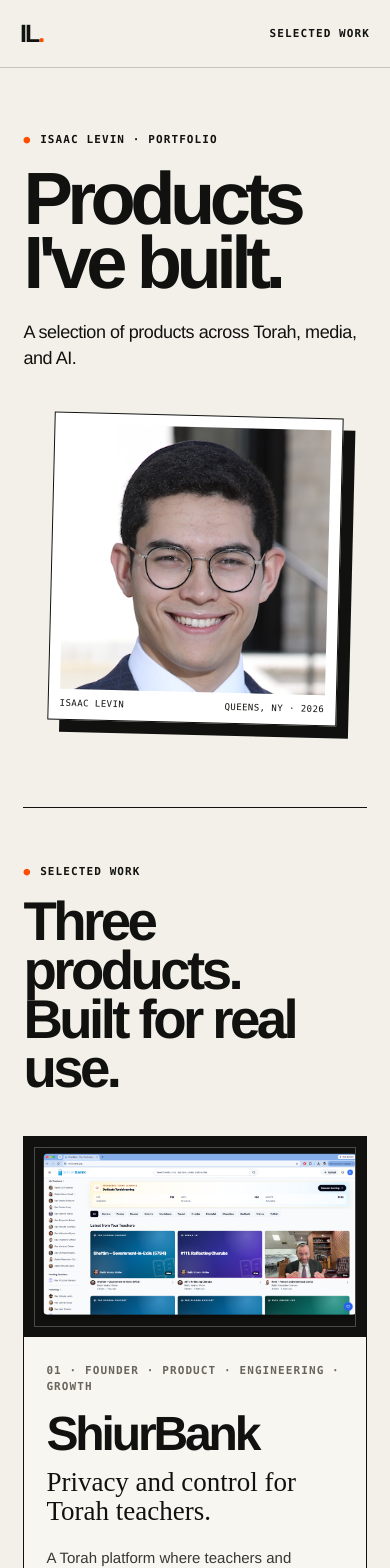
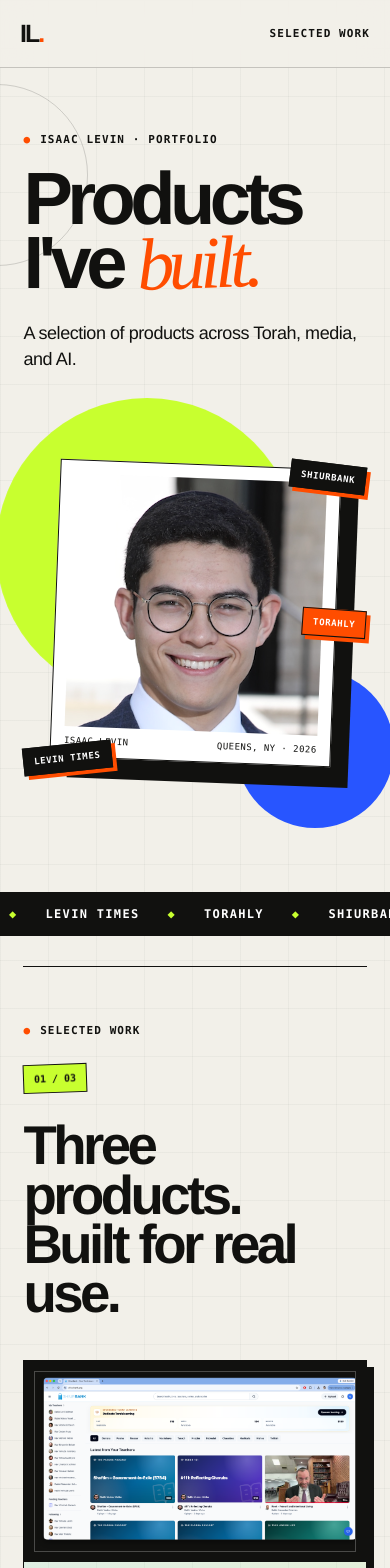
Before and after one commit to ilevin1/MyPortfolio, a React (Vite) app: page / in a window 390 px wide. Shown: the top 1568 px of the page. Built offline with nearby package versions, Linux system fonts and the light colour scheme.

Commit message:
Restore visual personality to compact portfolio

```diff
--- a/src/App.tsx
+++ b/src/App.tsx
@@ -34,10 +34,13 @@ export default function Home() {
       <section className="intro" id="top">
         <div className="intro-copy">
           <p className="eyebrow">Isaac Levin · Portfolio</p>
-          <h1>Products I&apos;ve built.</h1>
+          <h1>Products I&apos;ve <em>built.</em></h1>
           <p>A selection of products across Torah, media, and AI.</p>
         </div>
 
+        <div className="portrait-stage">
+          <span className="portrait-shape shape-acid" aria-hidden="true" />
+          <span className="portrait-shape shape-blue" aria-hidden="true" />
           <figure className="portrait">
             <img src="/isaac-levin.png" alt="Isaac Levin" />
             <figcaption>
@@ -45,11 +48,29 @@ export default function Home() {
               <span>Queens, NY · 2026</span>
             </figcaption>
           </figure>
+          <span className="project-sticker sticker-one">ShiurBank</span>
+          <span className="project-sticker sticker-two">Levin Times</span>
+          <span className="project-sticker sticker-three">Torahly</span>
+        </div>
       </section>
+
+      <div className="project-marquee" aria-label="Featured projects">
+        <div className="marquee-track">
+          <span>ShiurBank</span><i>◆</i>
+          <span>Levin Times</span><i>◆</i>
+          <span>Torahly</span><i>◆</i>
+          <span>ShiurBank</span><i>◆</i>
+          <span>Levin Times</span><i>◆</i>
+          <span>Torahly</span><i>◆</i>
+        </div>
+      </div>
 
       <section className="work" id="work" aria-labelledby="work-title">
         <div className="work-heading">
+          <div>
             <p className="section-kicker">Selected work</p>
+            <span className="work-count">01 / 03</span>
+          </div>
           <h2 id="work-title">Three products.<br />Built for real use.</h2>
         </div>
 
--- a/src/styles.css
+++ b/src/styles.css
@@ -17,6 +17,10 @@ body {
   color: var(--ink);
   font-family: var(--font-sans);
   overflow-x: clip;
+  background-image:
+    linear-gradient(rgba(17, 17, 15, .035) 1px, transparent 1px),
+    linear-gradient(90deg, rgba(17, 17, 15, .035) 1px, transparent 1px);
+  background-size: 48px 48px;
 }
 a { color: inherit; text-decoration: none; touch-action: manipulation; }
 img { display: block; max-width: 100%; }
@@ -30,6 +34,8 @@ img { display: block; max-width: 100%; }
   align-items: center;
   justify-content: space-between;
   border-bottom: 1px solid rgba(17, 17, 15, .2);
+  background: rgba(242, 240, 233, .88);
+  backdrop-filter: blur(14px);
 }
 .monogram {
   min-width: 44px;
@@ -48,7 +54,19 @@ img { display: block; max-width: 100%; }
   font: 700 11px var(--font-mono);
   letter-spacing: .1em;
   text-transform: uppercase;
+  position: relative;
 }
+.header-link::after {
+  content: "";
+  position: absolute;
+  left: 0;
+  right: 100%;
+  bottom: 6px;
+  height: 2px;
+  background: var(--orange);
+  transition: right .25s ease;
+}
+.header-link:hover::after { right: 0; }
 
 .intro {
   max-width: 1500px;
@@ -58,6 +76,22 @@ img { display: block; max-width: 100%; }
   grid-template-columns: minmax(0, 1.15fr) minmax(280px, .55fr);
   align-items: center;
   gap: clamp(48px, 9vw, 140px);
+  min-height: min(820px, calc(100vh - 78px));
+  position: relative;
+  isolation: isolate;
+}
+.intro::before {
+  content: "";
+  position: absolute;
+  width: 46vw;
+  height: 46vw;
+  max-width: 680px;
+  max-height: 680px;
+  left: -24vw;
+  top: 2%;
+  border: 1px solid rgba(17, 17, 15, .16);
+  border-radius: 50%;
+  z-index: -1;
 }
 .eyebrow,
 .section-kicker,
@@ -80,6 +114,13 @@ img { display: block; max-width: 100%; }
   line-height: .86;
   letter-spacing: -.075em;
 }
+.intro h1 em {
+  display: inline-block;
+  color: var(--orange);
+  font-family: Iowan Old Style, Baskerville, Times New Roman, serif;
+  font-weight: 400;
+  transform: rotate(-2deg);
+}
 .intro-copy > p:last-child {
   max-width: 680px;
   margin: 0;
@@ -87,14 +128,28 @@ img { display: block; max-width: 100%; }
   line-height: 1.45;
   letter-spacing: -.025em;
 }
+.portrait-stage {
+  min-height: 520px;
+  display: grid;
+  place-items: center;
+  position: relative;
+  isolation: isolate;
+}
 .portrait {
   width: min(100%, 390px);
   margin: 0;
-  padding: 11px;
+  padding: 13px 13px 11px;
   background: white;
   border: 1px solid var(--ink);
-  box-shadow: 12px 12px 0 var(--ink);
-  transform: rotate(1.4deg);
+  box-shadow: 18px 20px 0 var(--ink);
+  transform: rotate(2.2deg);
+  position: relative;
+  z-index: 2;
+  transition: transform .35s ease, box-shadow .35s ease;
+}
+.portrait:hover {
+  transform: rotate(-1deg) translateY(-6px);
+  box-shadow: 22px 26px 0 var(--orange);
 }
 .portrait img {
   width: 100%;
@@ -111,6 +166,67 @@ img { display: block; max-width: 100%; }
   letter-spacing: .05em;
   text-transform: uppercase;
 }
+.portrait-shape {
+  position: absolute;
+  border-radius: 50%;
+  z-index: -1;
+}
+.shape-acid {
+  width: 88%;
+  aspect-ratio: 1;
+  top: 0;
+  left: -8%;
+  background: var(--acid);
+  animation: breathe 6s ease-in-out infinite;
+}
+.shape-blue {
+  width: 46%;
+  aspect-ratio: 1;
+  right: -8%;
+  bottom: 0;
+  background: var(--blue);
+}
+.project-sticker {
+  position: absolute;
+  z-index: 3;
+  padding: 8px 10px;
+  border: 1px solid var(--ink);
+  background: var(--ink);
+  color: white;
+  box-shadow: 4px 4px 0 var(--orange);
+  font: 700 9px var(--font-mono);
+  letter-spacing: .07em;
+  text-transform: uppercase;
+}
+.sticker-one { right: -5%; top: 15%; transform: rotate(7deg); }
+.sticker-two { left: -8%; bottom: 13%; transform: rotate(-6deg); }
+.sticker-three {
+  right: -7%;
+  top: 49%;
+  background: var(--orange);
+  transform: rotate(4deg);
+}
+
+.project-marquee {
+  width: 102%;
+  margin-left: -1%;
+  overflow: hidden;
+  padding: 15px 0;
+  background: var(--ink);
+  color: white;
+  transform: rotate(-1deg);
+}
+.marquee-track {
+  width: max-content;
+  display: flex;
+  align-items: center;
+  gap: 28px;
+  animation: ticker 26s linear infinite;
+  font: 800 12px var(--font-mono);
+  letter-spacing: .11em;
+  text-transform: uppercase;
+}
+.marquee-track i { color: var(--acid); font-style: normal; }
 
 .work {
   max-width: 1500px;
@@ -120,9 +236,22 @@ img { display: block; max-width: 100%; }
 .work-heading {
   padding: 70px 0 58px;
   border-top: 1px solid var(--ink);
+  display: grid;
+  grid-template-columns: .35fr 1fr;
+  align-items: end;
+  gap: 40px;
+}
+.work-heading > div { align-self: stretch; display: flex; flex-direction: column; justify-content: space-between; }
+.work-count {
+  width: max-content;
+  padding: 8px 10px;
+  background: var(--acid);
+  border: 1px solid var(--ink);
+  font: 700 10px var(--font-mono);
+  transform: rotate(-2deg);
 }
 .work-heading h2 {
-  margin: 18px 0 0;
+  margin: 0;
   font-size: clamp(50px, 6.8vw, 100px);
   line-height: .9;
   letter-spacing: -.065em;
@@ -135,14 +264,21 @@ img { display: block; max-width: 100%; }
 .project-card {
   min-width: 0;
   background: rgba(255, 255, 255, .35);
-  border: 1px solid var(--ink);
+  border: 1.5px solid var(--ink);
   display: flex;
   flex-direction: column;
+  box-shadow: 10px 10px 0 var(--ink);
+  transition: transform .3s ease, box-shadow .3s ease;
+}
+.project-card:hover {
+  transform: translate(-4px, -5px);
+  box-shadow: 16px 17px 0 var(--ink);
 }
 .project-featured {
   grid-column: 1 / -1;
   display: grid;
   grid-template-columns: minmax(0, 1.28fr) minmax(300px, .72fr);
+  background: linear-gradient(135deg, rgba(32, 214, 208, .11), rgba(200, 255, 47, .15));
 }
 .project-media {
   min-width: 0;
@@ -157,10 +293,22 @@ img { display: block; max-width: 100%; }
   object-fit: cover;
   object-position: top left;
   border: 1px solid rgba(255, 255, 255, .24);
+  transition: transform .45s cubic-bezier(.2, .8, .2, 1);
 }
+.project-card:hover .project-media img { transform: scale(1.018); }
 .project-featured .project-media img { min-height: 510px; }
+.levin-card {
+  transform: rotate(-.45deg);
+  background: rgba(153, 20, 31, .055);
+}
+.torahly-card {
+  transform: rotate(.45deg);
+  background: rgba(21, 123, 131, .06);
+}
 .levin-card .project-media { background: #99141f; }
 .torahly-card .project-media { background: #157b83; }
+.levin-card:hover { transform: rotate(0) translate(-4px, -5px); }
+.torahly-card:hover { transform: rotate(0) translate(-4px, -5px); }
 .project-copy {
   padding: clamp(26px, 3.5vw, 52px);
   display: flex;
@@ -168,6 +316,9 @@ img { display: block; max-width: 100%; }
   align-items: flex-start;
 }
 .project-label { color: var(--muted); }
+.shiurbank-card .project-label { color: #087b78; }
+.levin-card .project-label { color: #891923; }
+.torahly-card .project-label { color: #14747b; }
 .project-copy h3 {
   margin: 18px 0 12px;
   font-size: clamp(44px, 5vw, 76px);
@@ -213,6 +364,7 @@ img { display: block; max-width: 100%; }
   align-items: center;
   gap: 10px;
   font-weight: 800;
+  border-bottom: 2px solid var(--ink);
 }
 .arrow-icon {
   width: 13px;
@@ -259,6 +411,19 @@ footer {
 footer p { margin: 0; }
 footer a { min-height: 44px; display: inline-flex; align-items: center; }
 
+@keyframes ticker {
+  to { transform: translateX(-50%); }
+}
+@keyframes breathe {
+  50% { transform: scale(1.045) translate(7px, -5px); }
+}
+@keyframes enter {
+  from { opacity: 0; transform: translateY(22px); }
+  to { opacity: 1; transform: none; }
+}
+.intro-copy, .portrait-stage { animation: enter .7s both cubic-bezier(.2, .8, .2, 1); }
+.portrait-stage { animation-delay: .12s; }
+
 @media (max-width: 900px) {
   .intro {
     grid-template-columns: minmax(0, 1fr) minmax(220px, .48fr);
@@ -266,6 +431,8 @@ footer a { min-height: 44px; display: inline-flex; align-items: center; }
   }
   .project-featured { grid-template-columns: 1fr; }
   .project-featured .project-media img { min-height: 0; aspect-ratio: 16 / 9; }
+  .sticker-one, .sticker-three { right: 0; }
+  .sticker-two { left: 0; }
 }
 
 @media (max-width: 700px) {
@@ -273,15 +440,28 @@ footer a { min-height: 44px; display: inline-flex; align-items: center; }
   .intro {
     padding-top: 64px;
     grid-template-columns: 1fr;
-    gap: 44px;
+    gap: 26px;
+    min-height: auto;
   }
   .intro h1 { font-size: clamp(58px, 19vw, 86px); }
-  .portrait { width: min(74vw, 330px); justify-self: center; }
-  .work { padding-top: 20px; }
-  .work-heading { padding: 56px 0 42px; }
+  .portrait-stage { width: 100%; min-height: 430px; }
+  .portrait { width: min(72vw, 330px); }
+  .project-marquee { transform: none; width: 100%; margin-left: 0; }
+  .work { padding-top: 30px; }
+  .work-heading { padding: 56px 0 42px; grid-template-columns: 1fr; gap: 28px; }
+  .work-heading > div { gap: 26px; }
   .work-heading h2 { font-size: clamp(46px, 14vw, 68px); }
   .project-grid { grid-template-columns: 1fr; gap: 18px; }
   .project-featured { grid-column: auto; }
+  .project-card,
+  .project-card:hover,
+  .levin-card,
+  .levin-card:hover,
+  .torahly-card,
+  .torahly-card:hover {
+    transform: none;
+    box-shadow: 7px 7px 0 var(--ink);
+  }
   .project-media img,
   .project-featured .project-media img {
     min-height: 0;
@@ -302,9 +482,15 @@ footer a { min-height: 44px; display: inline-flex; align-items: center; }
   footer { padding-left: 16px; padding-right: 16px; }
   .intro h1 { font-size: 56px; }
   .work-heading h2 { font-size: 45px; }
+  .portrait-stage { min-height: 380px; }
+  .project-sticker { font-size: 8px; padding: 7px 8px; }
 }
 
 @media (prefers-reduced-motion: reduce) {
   html { scroll-behavior: auto; }
-  *, *::before, *::after { transition-duration: .01ms !important; }
+  *, *::before, *::after {
+    animation-duration: .01ms !important;
+    animation-iteration-count: 1 !important;
+    transition-duration: .01ms !important;
+  }
 }
```
Also changed, not shown: 1 other file (tests, documents, lock files or other folders). Lines whose indentation alone changed are shown as unchanged.
